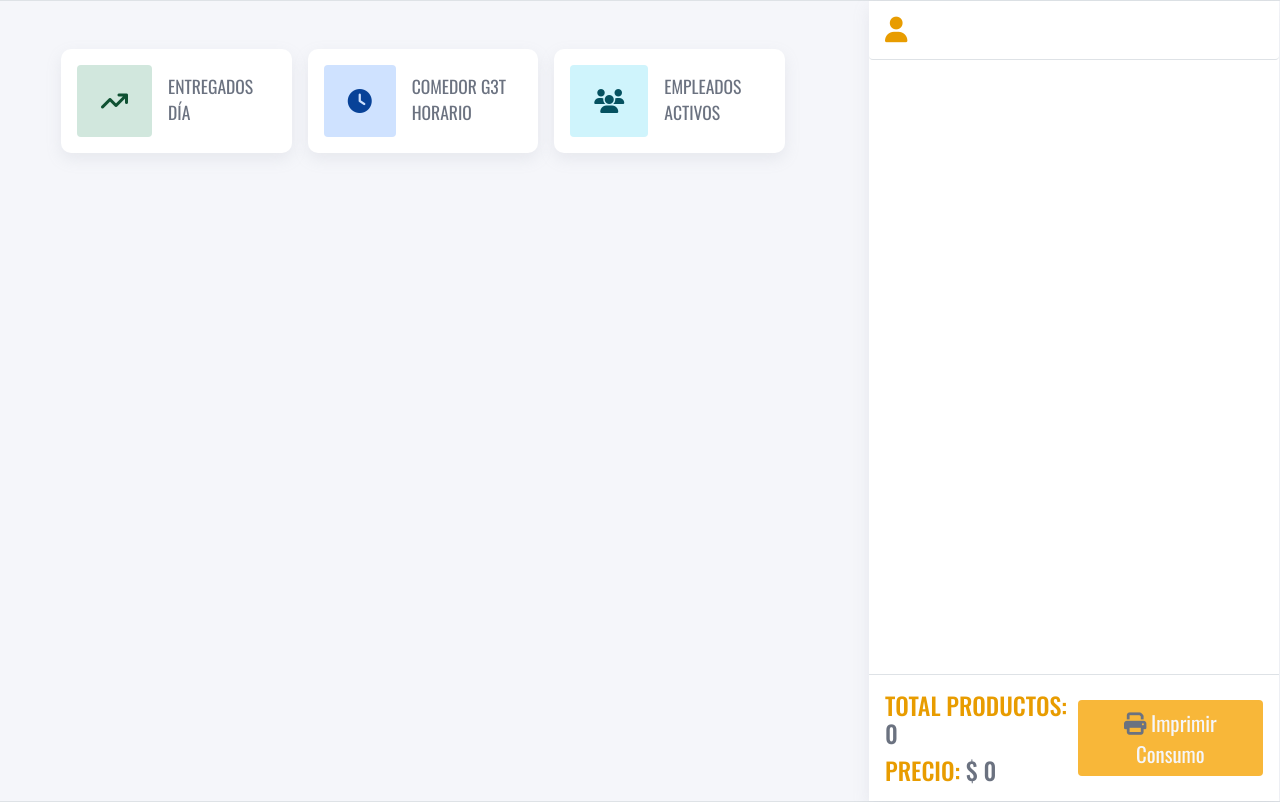
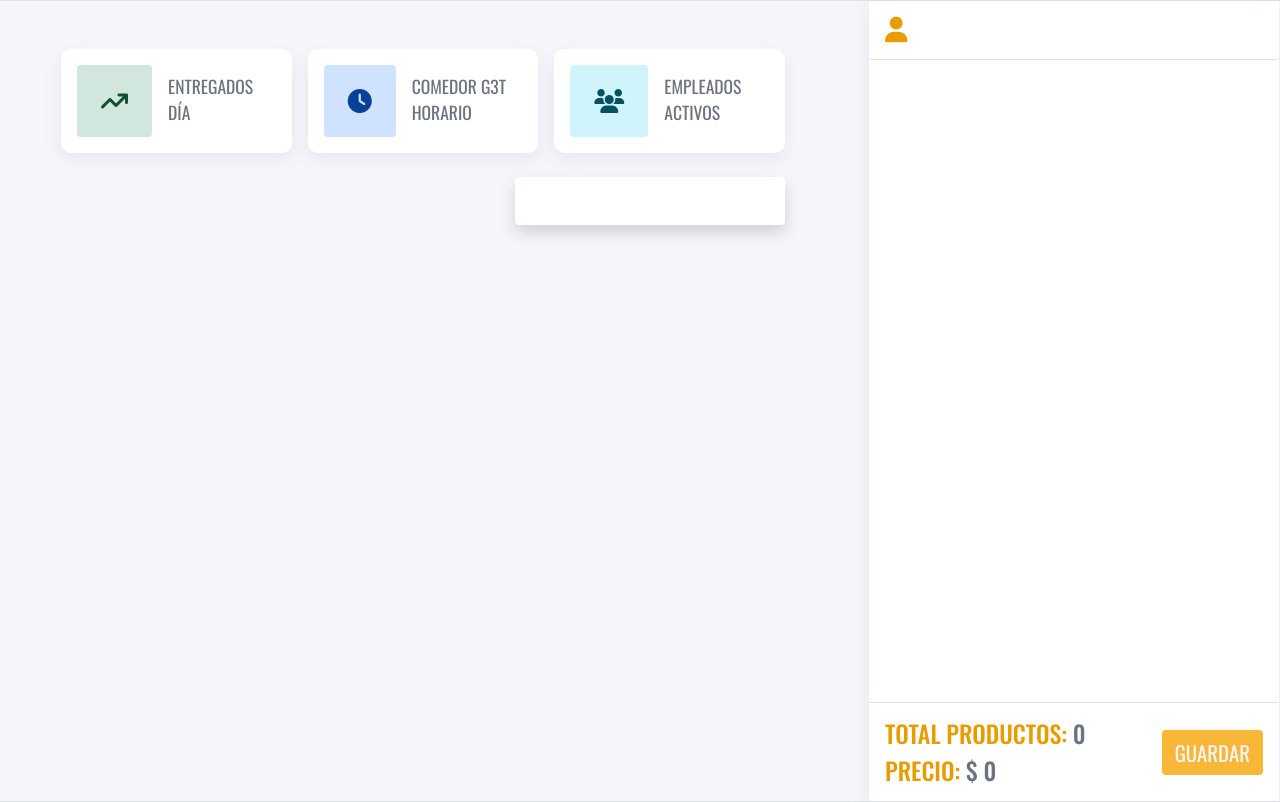
Before and after one commit to arco14/comedor-g3t, a PHP site: page / in a window 1280 px wide. Run offline with PHP 8.4, Linux system fonts and the light colour scheme; some libraries are stand-ins or nearby versions; some web fonts are replaced.

Commit message:
Agregando input para lector de firma

```diff
--- a/assets/css/app.css
+++ b/assets/css/app.css
@@ -74,6 +74,13 @@
 }
 
 /* ===== PRODUCTOS ===== */
+#firmaEmpleado {
+    background: #ffffff;
+    border: none;
+    color: #e89c00;
+    font-size: 1.5rem;
+}
+
 .card-product {
     width: 100%;
     max-width: 180px;
@@ -143,9 +150,6 @@
     transition: transform .2s ease;
 }
 
-.cardProductCart:hover {
-    transform: translateY(-2px);
-}
 
 /* ===== EMPLEADO ===== */
 .iconEmpleado {
@@ -167,10 +171,6 @@
 .btnConsumo:hover {
     background: #e89c00;
     color: #ffffff;
-}
-.btnConsumo i {
-    font-size: 1.4rem;
-    color: #6B7280;
 }
 
 /* ===== ACCIONES CARRITO ===== */
--- a/template/car/car.php
+++ b/template/car/car.php
@@ -13,8 +13,8 @@
             <p class="h4 text-uppercase mb-0" style="color: #e89c00;">Total Productos: <span id="total" style="color: #6B7280;">0</span></p>
             <p class="h4 text-uppercase mb-0" style="color: #e89c00;">Precio: <span id="precio" style="color: #6B7280;">$ 0</span></p>
         </div>
-        <div class="btn btnConsumo">
-           <i class="fas fa-print"></i> Imprimir Consumo
+        <div class="btn btnConsumo text-uppercase">
+            Guardar
         </div>
     </div>
 </div>
--- a/template/content/products/products.js
+++ b/template/content/products/products.js
@@ -156,6 +156,15 @@
         renderCart()
     }
 
+    //? VALIDAR FIRMA EMPLEADO
+    const input = document.getElementById('firmaEmpleado')
+    window.addEventListener('DOMContentLoaded', () => {
+        input.focus()
+    })
+    input.addEventListener('blur', () => {
+        input.focus()
+    })
+
 
     //? IMPRIMIR CONSUMO
     $('.btnConsumo').click(() => {
--- a/template/content/products/products.php
+++ b/template/content/products/products.php
@@ -1,3 +1,6 @@
+<div class="d-flex justify-content-end px-4 pb-2">
+    <input type="text" id="firmaEmpleado" class="form-control w-auto shadow text-end" autofocus>
+</div>
 <div id="productsContainer"" class=" d-flex flex-wrap gap-3 p-3">
     <!-- CARGA DESDE JS  -->
 </div>
```
